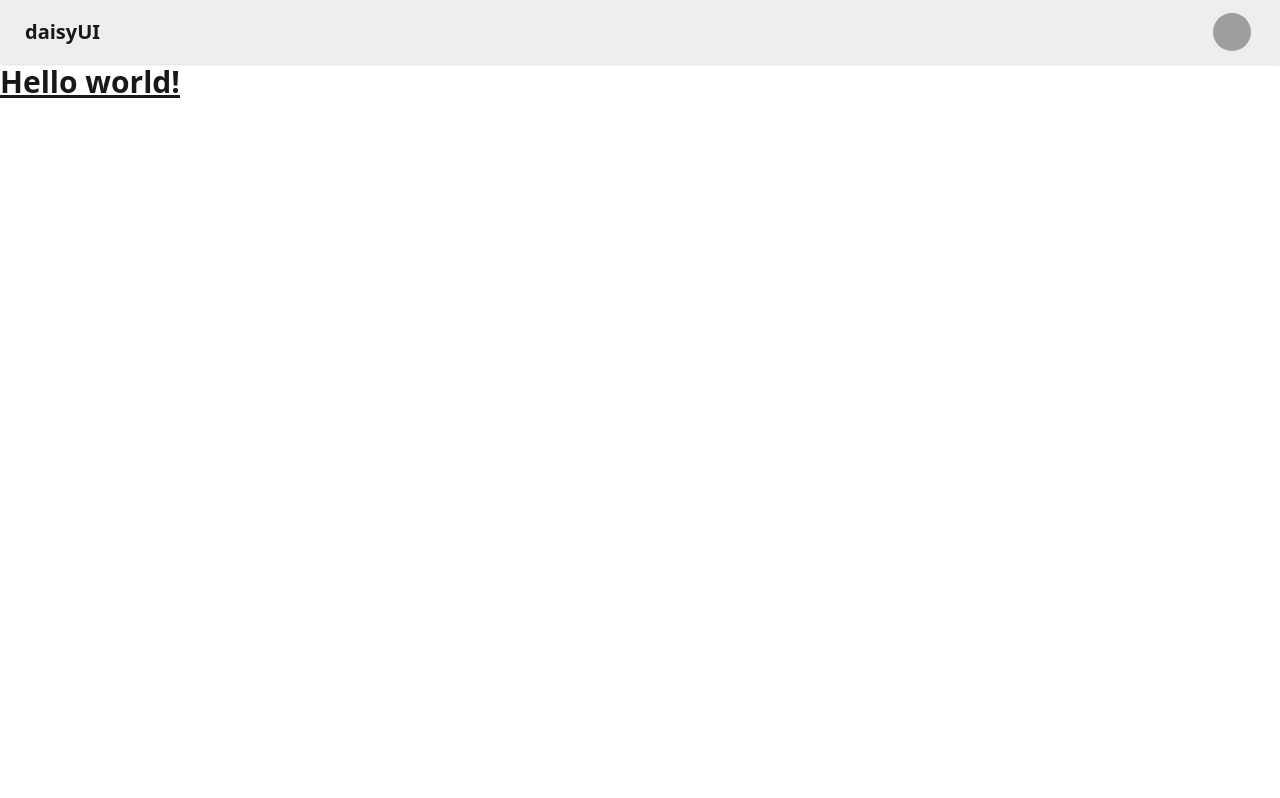
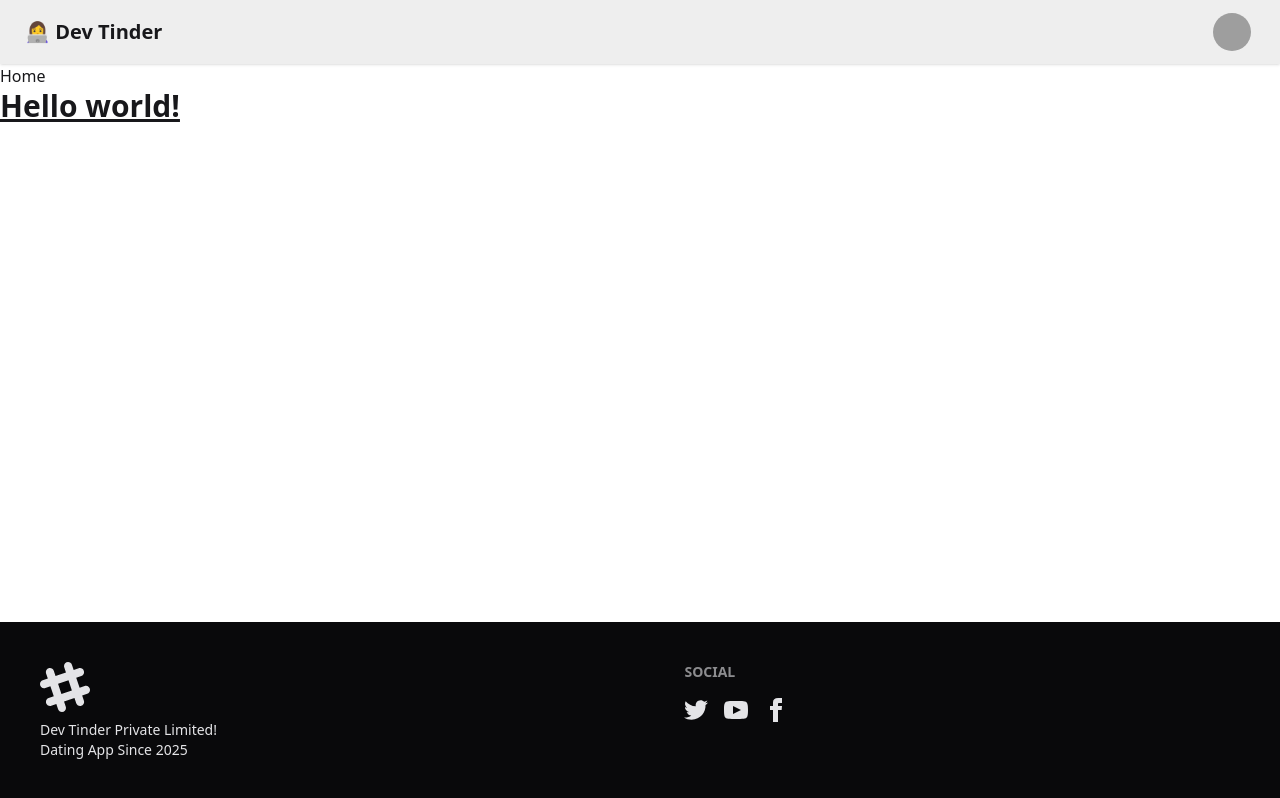
Before and after one commit to SandeepAgrahari/dev-timder-web, a React (Vite) app: page / in a window 1280 px wide. Built offline with nearby package versions, Linux system fonts and the light colour scheme; grey boxes are pictures that could not be loaded.

Commit message:
React Router DOM setup, Created Component for Home, Login, Footer and Navbar => Done

```diff
--- a/package.json
+++ b/package.json
@@ -13,6 +13,7 @@
     "@tailwindcss/vite": "^4.0.14",
     "react": "^19.0.0",
     "react-dom": "^19.0.0",
+    "react-router-dom": "^7.3.0",
     "tailwindcss": "^4.0.14"
   },
   "devDependencies": {
--- a/src/App.jsx
+++ b/src/App.jsx
@@ -1,44 +1,22 @@
+import { BrowserRouter, Routes, Route } from "react-router-dom";
+import Navbar from "./components/Navbar";
+import Home from "./components/Home";
+import Login from "./components/Login";
+import Profile from "./components/Profile";
+
 function App() {
   return (
     <>
-      <div className="navbar bg-base-300 shadow-sm">
-        <div className="flex-1">
-          <a className="btn btn-ghost text-xl">daisyUI</a>
-        </div>
-        <div className="flex gap-2 mx-5">
-          <div className="dropdown dropdown-end">
-            <div
-              tabIndex={0}
-              role="button"
-              className="btn btn-ghost btn-circle avatar"
-            >
-              <div className="w-10 rounded-full">
-                <img
-                  alt="Tailwind CSS Navbar component"
-                  src="https://img.daisyui.com/images/stock/photo-1534528741775-53994a69daeb.webp"
-                />
-              </div>
-            </div>
-            <ul
-              tabIndex={0}
-              className="menu menu-sm dropdown-content bg-base-100 rounded-box z-1 mt-3 w-52 p-2 shadow"
-            >
-              <li>
-                <a className="justify-between">
-                  Profile
-                  <span className="badge">New</span>
-                </a>
-              </li>
-              <li>
-                <a>Settings</a>
-              </li>
-              <li>
-                <a>Logout</a>
-              </li>
-            </ul>
-          </div>
-        </div>
-      </div>
+      <Navbar />
+      <BrowserRouter basename="/">
+        <Routes>
+          <Route path="/" element={<Home />}>
+            <Route path="/login" element={<Login />}></Route>
+            <Route path="/profile" element={<Profile />}></Route>
+          </Route>
+        </Routes>
+      </BrowserRouter>
+
       <h1 className="text-3xl font-bold underline">Hello world!</h1>
     </>
   );
--- /dev/null
+++ b/src/components/Footer.jsx
@@ -0,0 +1,64 @@
+const Footer = () => {
+  return (
+    <footer className="footer sm:footer-horizontal bg-neutral text-neutral-content p-10 fixed bottom-0">
+      <aside>
+        <svg
+          width="50"
+          height="50"
+          viewBox="0 0 24 24"
+          xmlns="http://www.w3.org/2000/svg"
+          fillRule="evenodd"
+          clipRule="evenodd"
+          className="fill-current"
+        >
+          <path d="M22.672 15.226l-2.432.811.841 2.515c.33 1.019-.209 2.127-1.23 2.456-1.15.325-2.148-.321-2.463-1.226l-.84-2.518-5.013 1.677.84 2.517c.391 1.203-.434 2.542-1.831 2.542-.88 0-1.601-.564-1.86-1.314l-.842-2.516-2.431.809c-1.135.328-2.145-.317-2.463-1.229-.329-1.018.211-2.127 1.231-2.456l2.432-.809-1.621-4.823-2.432.808c-1.355.384-2.558-.59-2.558-1.839 0-.817.509-1.582 1.327-1.846l2.433-.809-.842-2.515c-.33-1.02.211-2.129 1.232-2.458 1.02-.329 2.13.209 2.461 1.229l.842 2.515 5.011-1.677-.839-2.517c-.403-1.238.484-2.553 1.843-2.553.819 0 1.585.509 1.85 1.326l.841 2.517 2.431-.81c1.02-.33 2.131.211 2.461 1.229.332 1.018-.21 2.126-1.23 2.456l-2.433.809 1.622 4.823 2.433-.809c1.242-.401 2.557.484 2.557 1.838 0 .819-.51 1.583-1.328 1.847m-8.992-6.428l-5.01 1.675 1.619 4.828 5.011-1.674-1.62-4.829z"></path>
+        </svg>
+        <p>
+          Dev Tinder Private Limited!
+          <br />
+          Dating App Since 2025
+        </p>
+      </aside>
+      <nav>
+        <h6 className="footer-title">Social</h6>
+        <div className="grid grid-flow-col gap-4">
+          <a>
+            <svg
+              xmlns="http://www.w3.org/2000/svg"
+              width="24"
+              height="24"
+              viewBox="0 0 24 24"
+              className="fill-current"
+            >
+              <path d="M24 4.557c-.883.392-1.832.656-2.828.775 1.017-.609 1.798-1.574 2.165-2.724-.951.564-2.005.974-3.127 1.195-.897-.957-2.178-1.555-3.594-1.555-3.179 0-5.515 2.966-4.797 6.045-4.091-.205-7.719-2.165-10.148-5.144-1.29 2.213-.669 5.108 1.523 6.574-.806-.026-1.566-.247-2.229-.616-.054 2.281 1.581 4.415 3.949 4.89-.693.188-1.452.232-2.224.084.626 1.956 2.444 3.379 4.6 3.419-2.07 1.623-4.678 2.348-7.29 2.04 2.179 1.397 4.768 2.212 7.548 2.212 9.142 0 14.307-7.721 13.995-14.646.962-.695 1.797-1.562 2.457-2.549z"></path>
+            </svg>
+          </a>
+          <a>
+            <svg
+              xmlns="http://www.w3.org/2000/svg"
+              width="24"
+              height="24"
+              viewBox="0 0 24 24"
+              className="fill-current"
+            >
+              <path d="M19.615 3.184c-3.604-.246-11.631-.245-15.23 0-3.897.266-4.356 2.62-4.385 8.816.029 6.185.484 8.549 4.385 8.816 3.6.245 11.626.246 15.23 0 3.897-.266 4.356-2.62 4.385-8.816-.029-6.185-.484-8.549-4.385-8.816zm-10.615 12.816v-8l8 3.993-8 4.007z"></path>
+            </svg>
+          </a>
+          <a>
+            <svg
+              xmlns="http://www.w3.org/2000/svg"
+              width="24"
+              height="24"
+              viewBox="0 0 24 24"
+              className="fill-current"
+            >
+              <path d="M9 8h-3v4h3v12h5v-12h3.642l.358-4h-4v-1.667c0-.955.192-1.333 1.115-1.333h2.885v-5h-3.808c-3.596 0-5.192 1.583-5.192 4.615v3.385z"></path>
+            </svg>
+          </a>
+        </div>
+      </nav>
+    </footer>
+  );
+};
+
+export default Footer;
--- /dev/null
+++ b/src/components/Home.jsx
@@ -0,0 +1,14 @@
+import { Outlet } from "react-router-dom";
+import Footer from "./Footer";
+
+const Home = () => {
+  return (
+    <>
+      <h1>Home</h1>
+      <Outlet />
+      <Footer />
+    </>
+  );
+};
+
+export default Home;
--- /dev/null
+++ b/src/components/Login.jsx
@@ -0,0 +1,5 @@
+const Login = () => {
+  return <h1>Login</h1>;
+};
+
+export default Login;
--- /dev/null
+++ b/src/components/Navbar.jsx
@@ -0,0 +1,44 @@
+const Navbar = () => {
+  return (
+    <div className="navbar bg-base-300 shadow-sm">
+      <div className="flex-1">
+        <a className="btn btn-ghost text-xl">👩‍💻 Dev Tinder</a>
+      </div>
+      <div className="flex gap-2 mx-5">
+        <div className="dropdown dropdown-end">
+          <div
+            tabIndex={0}
+            role="button"
+            className="btn btn-ghost btn-circle avatar"
+          >
+            <div className="w-10 rounded-full">
+              <img
+                alt="Tailwind CSS Navbar component"
+                src="https://img.daisyui.com/images/stock/photo-1534528741775-53994a69daeb.webp"
+              />
+            </div>
+          </div>
+          <ul
+            tabIndex={0}
+            className="menu menu-sm dropdown-content bg-base-100 rounded-box z-1 mt-3 w-52 p-2 shadow"
+          >
+            <li>
+              <a className="justify-between">
+                Profile
+                <span className="badge">New</span>
+              </a>
+            </li>
+            <li>
+              <a>Settings</a>
+            </li>
+            <li>
+              <a>Logout</a>
+            </li>
+          </ul>
+        </div>
+      </div>
+    </div>
+  );
+};
+
+export default Navbar;
--- /dev/null
+++ b/src/components/Profile.jsx
@@ -0,0 +1,5 @@
+const Profile = () => {
+  return <h1>Profile</h1>;
+};
+
+export default Profile;
```
Also changed, not shown: 2 other files (tests, documents, lock files or other folders).
